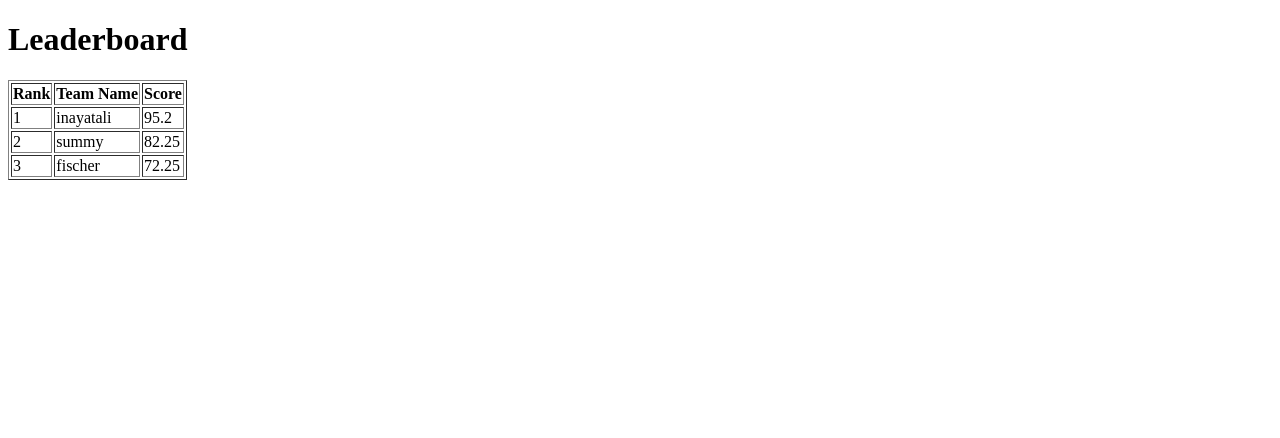
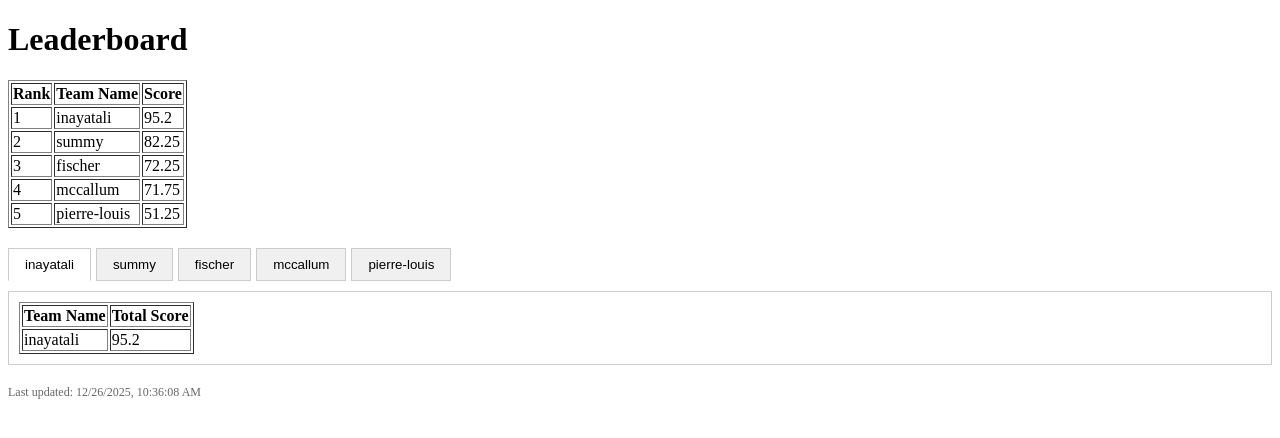
Before and after one commit to bsummy/wjc-fantasy, a plain HTML site: page index.html in a window 1280 px wide. Drawn offline with Linux system fonts and the light colour scheme.

Commit message:
Test new changes

```diff
--- a/index.html
+++ b/index.html
@@ -2,6 +2,39 @@
 <html>
   <head>
     <title>Fantasy Hockey Scores</title>
+    <style>
+      .tabs {
+        margin-top: 20px;
+      }
+      .tab-buttons {
+        display: flex;
+        gap: 5px;
+        margin-bottom: 10px;
+      }
+      .tab-button {
+        padding: 8px 16px;
+        cursor: pointer;
+        border: 1px solid #ccc;
+        background: #f0f0f0;
+      }
+      .tab-button.active {
+        background: #fff;
+        border-bottom: 1px solid #fff;
+      }
+      .tab-content {
+        display: none;
+        border: 1px solid #ccc;
+        padding: 10px;
+      }
+      .tab-content.active {
+        display: block;
+      }
+      .last-updated {
+        margin-top: 20px;
+        font-size: 12px;
+        color: #666;
+      }
+    </style>
   </head>
   <body>
     <h1>Leaderboard</h1>
@@ -18,8 +51,30 @@
       <tbody></tbody>
     </table>
 
+    <div class="tabs">
+      <div class="tab-buttons" id="tabButtons"></div>
+      <div id="tabContents"></div>
+    </div>
+
+    <div class="last-updated" id="lastUpdated"></div>
+
     <script>
-      fetch("scores.json?t=" + Date.now())
+      fetch("latest.json?t=" + Date.now())
+        .then((res) => res.json())
+        .then((latest) => {
+          const timestamp = latest.timestamp;
+          const year = timestamp.substring(0, 4);
+          const month = timestamp.substring(4, 6);
+          const day = timestamp.substring(6, 8);
+          const hour = timestamp.substring(8, 10);
+          const minute = timestamp.substring(10, 12);
+          const second = timestamp.substring(12, 14);
+          const date = new Date(year, month - 1, day, hour, minute, second);
+          document.getElementById("lastUpdated").textContent =
+            "Last updated: " + date.toLocaleString();
+
+          return fetch(latest.file + "?t=" + Date.now());
+        })
         .then((res) => res.json())
         .then((data) => {
           const tbody = document.querySelector("#leaderboard tbody");
@@ -28,6 +83,47 @@
             row.innerHTML = `<td>${team.rank}</td><td>${team.name}</td><td>${team.score}</td>`;
             tbody.appendChild(row);
           });
+
+          const tabButtons = document.getElementById("tabButtons");
+          const tabContents = document.getElementById("tabContents");
+
+          data.teams.forEach((team, index) => {
+            const button = document.createElement("button");
+            button.className = "tab-button" + (index === 0 ? " active" : "");
+            button.textContent = team.name;
+            button.onclick = () => {
+              document
+                .querySelectorAll(".tab-button")
+                .forEach((b) => b.classList.remove("active"));
+              document
+                .querySelectorAll(".tab-content")
+                .forEach((c) => c.classList.remove("active"));
+              button.classList.add("active");
+              document.getElementById(`tab-${index}`).classList.add("active");
+            };
+            tabButtons.appendChild(button);
+
+            const content = document.createElement("div");
+            content.id = `tab-${index}`;
+            content.className = "tab-content" + (index === 0 ? " active" : "");
+            content.innerHTML = `
+              <table border="1">
+                <thead>
+                  <tr>
+                    <th>Team Name</th>
+                    <th>Total Score</th>
+                  </tr>
+                </thead>
+                <tbody>
+                  <tr>
+                    <td>${team.name}</td>
+                    <td>${team.score}</td>
+                  </tr>
+                </tbody>
+              </table>
+            `;
+            tabContents.appendChild(content);
+          });
         })
         .catch((err) => console.error(err));
     </script>
--- /dev/null
+++ b/latest.json
@@ -0,0 +1,4 @@
+{
+  "file": "scores/scores-20251226103608.json",
+  "timestamp": "20251226103608"
+}
--- /dev/null
+++ b/scores/scores-20251226103608.json
@@ -0,0 +1,29 @@
+{
+  "teams": [
+    {
+      "rank": 1,
+      "name": "inayatali",
+      "score": 95.2
+    },
+    {
+      "rank": 2,
+      "name": "summy",
+      "score": 82.25
+    },
+    {
+      "rank": 3,
+      "name": "fischer",
+      "score": 72.25
+    },
+    {
+      "rank": 4,
+      "name": "mccallum",
+      "score": 71.75
+    },
+    {
+      "rank": 5,
+      "name": "pierre-louis",
+      "score": 51.25
+    }
+  ]
+}
```
Also changed, not shown: submissions/mccallum.csv (added, +11 -0 lines), submissions/pierre-louis.csv (added, +11 -0 lines), 1 other file.
